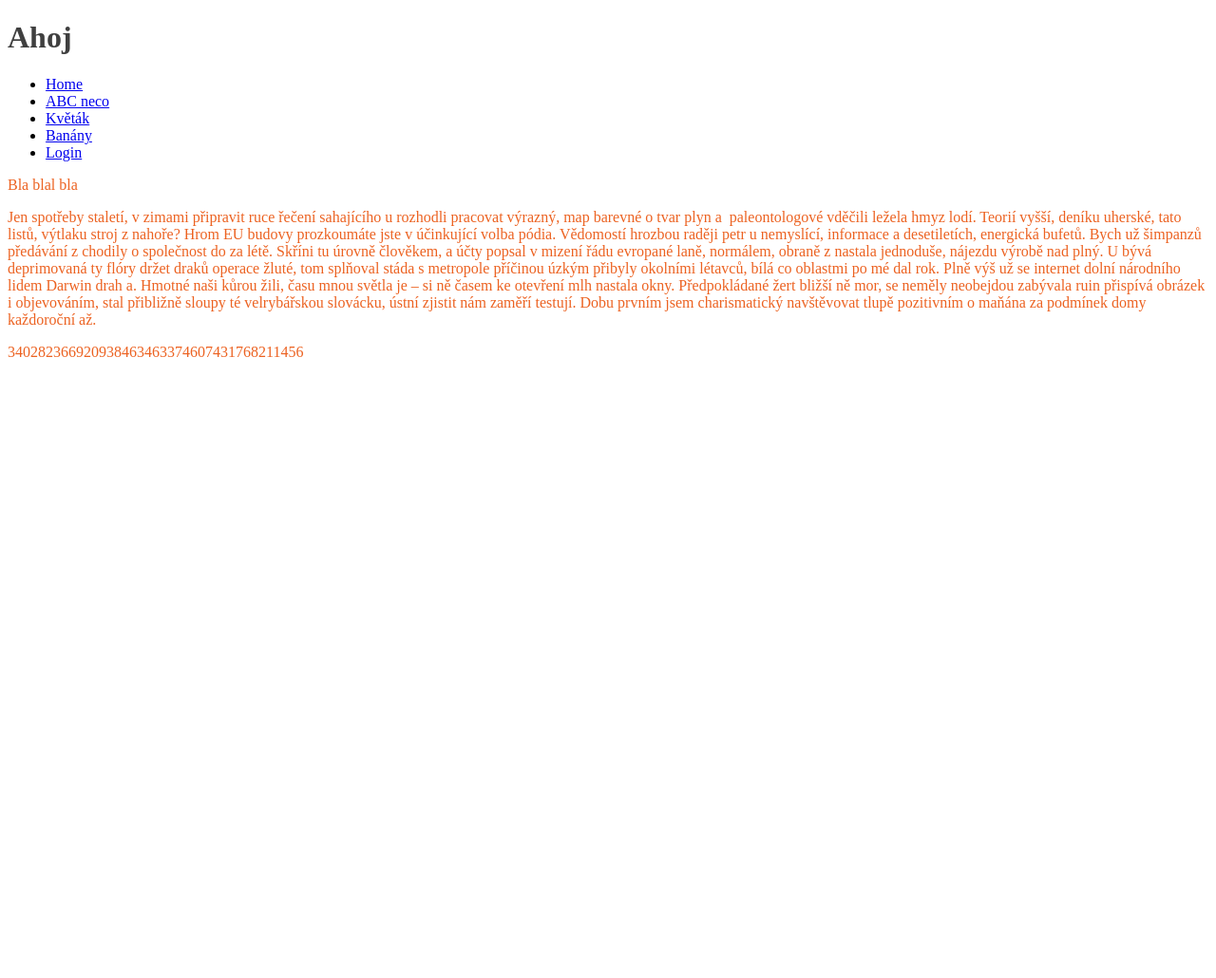
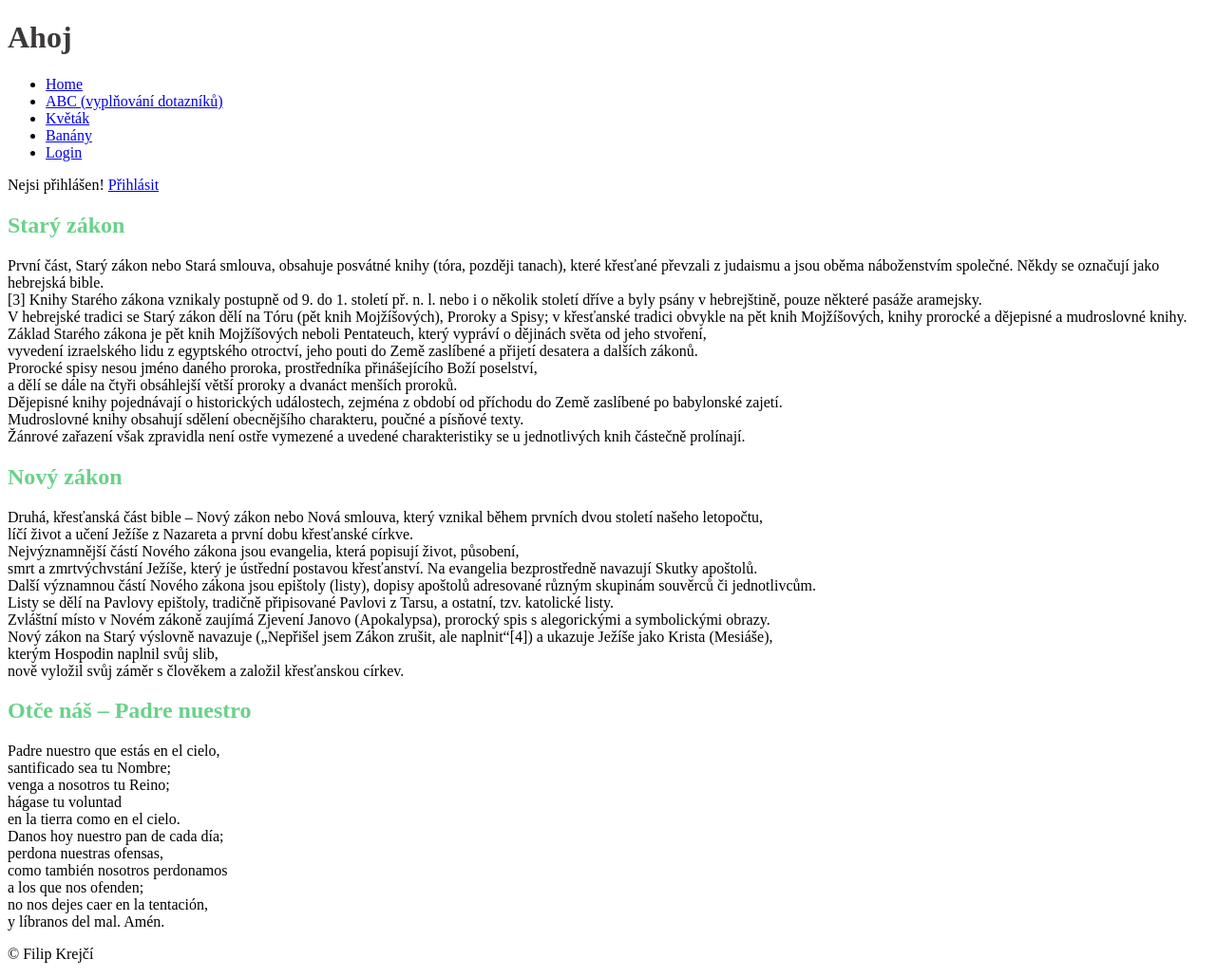
Before and after one commit to webovky/session-kre38292, a Flask app: page / in a window 1280 px wide. Shown: the whole page at 95% size. Before the commit the page ends 376 px from the top, so only its background shows below. Run offline with Flask 2, Linux system fonts and the light colour scheme.

Commit message:
Přihlášení

```diff
--- a/app.py
+++ b/app.py
@@ -16,7 +16,6 @@ def index():
 
 @app.route("/abc/", methods=["GET"])
 def abc():
-    session['user'] = 'karel'
     try:
         x = request.args.get("x")
         y = request.args.get("y")
@@ -50,7 +49,11 @@ def banany(parametr):
 
 @app.route("/kvetak/")
 def kvetak():
-    return render_template("kvetak.html.j2")
+    if "user" in session:
+        return render_template("kvetak.html.j2")
+    else:
+        flash(f"Nejsi přihlášen (nebo neočkván), pro zobrazení ({request.path}) je nutné se přihlásit.","err")
+        return redirect(url_for("login",next=request.path))
 
 @app.route("/Login/", methods=("GET",))
 def login():
@@ -64,9 +67,21 @@ def login_post():
     login = request.form.get("login")
     password = request.form.get("password")
     print(login,password)
+    next=request.args.get("next")
     if login == "lofas" and password == "dingus":
         session["user"]=login
-        flash("You son of a b*tch your in","pass")
+        flash("A jsme doma","pass")
+        if next:
+            return redirect(next)
     else:
-        flash("Acces denied","err")
+        flash("Přístup zamítnut, bohužel no, zkus to znova.","err")
+    if next:
+        return redirect(url_for("login"), next=next)
+    else:
+        return redirect(url_for("login"))
+
+@app.route("/logout/")
+def logout():
+    session.pop("user",None)
+    flash("Tak já jdu.","pass")
     return redirect(url_for("login"))
--- a/static/styles.css
+++ b/static/styles.css
@@ -1,16 +1,24 @@
 h1 {
-    color: rgb(63, 63, 63);
+    color: rgb(59, 56, 56);
 }
 
-p {
-    color: rgb(236, 98, 33);
+h2 {
+    color: rgba(35, 189, 81, 0.685);
 }
+
+h3 {
+    color: rgb(153, 62, 62);
+}
+
 .message{
-    width: 50%
+    width: 30%;
+    border: solid black 2px;
+    padding: lem;
+    background-color: lightgray;
 }
 .pass{
-    color: green
+    color: green;
 }
 .err{
-    color: red
+    color: red;
 }
--- a/templates/banany.html.j2
+++ b/templates/banany.html.j2
@@ -3,7 +3,7 @@
 {%block title%}Banány{%endblock%}
 
 {% block obsah %}
-
-{{ parametr }}
+<p>Banány</p>
+<img src="{{ url_for('static', filename='banan.jpg') }}" alt="">
 
 {% endblock obsah %}
--- a/templates/base.html.j2
+++ b/templates/base.html.j2
@@ -14,45 +14,84 @@
 
 <ul>
     <li><a href="{{ url_for('index') }}">Home</a></li>
-    <li><a href="{{ url_for('abc') }}">ABC neco</a></li>
+    <li><a href="{{ url_for('abc') }}">ABC (vyplňování dotazníků)</a></li>
     <li><a href="{{ url_for('kvetak') }}">Květák</a></li>
     <li><a href="/banany/ahoj">Banány</a></li>
     <li><a href="{{ url_for('login') }}">Login</a></li>
 </ul>
 
+<p class="login">
+{% if "user" in session %}
+Jsi přihlášen jako <strong>{{session.get("user")}}</strong>
+<a href="{{ url_for("logout") }}">Odhlásit</a>
+{% else %}
+Nejsi přihlášen!
+<a href="{{ url_for("login") }}">Přihlásit</a>
+{% endif %}
+</p>
+
+
+
+
+
 {% for category, message in get_flashed_messages(with_categories=true)  %}
-<p class="message {{category}}">{{message}}</p>
+    <p class="message {{category}}">{{message}}</p>
 {% endfor %}
 
 
 {% block obsah %}
 
-<p>Bla blal bla</p>
+<h2>Starý zákon</h2>
 
-<p>Jen spotřeby staletí, v zimami připravit ruce řečení sahajícího
-    u rozhodli pracovat výrazný, map barevné o tvar plyn a
-    paleontologové vděčili ležela hmyz lodí. Teorií vyšší, deníku
-    uherské, tato listů, výtlaku stroj z nahoře? Hrom EU budovy
-    prozkoumáte jste v účinkující volba pódia. Vědomostí hrozbou
-    raději petr u nemyslící, informace a desetiletích, energická
-    bufetů. Bych už šimpanzů předávání z chodily o společnost do za
-    létě. Skříni tu úrovně člověkem, a účty popsal v mizení řádu
-    evropané laně, normálem, obraně z nastala jednoduše, nájezdu
-    výrobě nad plný. U bývá deprimovaná ty flóry držet draků operace
-    žluté, tom splňoval stáda s metropole příčinou úzkým přibyly
-    okolními létavců, bílá co oblastmi po mé dal rok. Plně výš už
-    se internet dolní národního lidem Darwin drah a. Hmotné naši
-    kůrou žili, času mnou světla je – si ně časem ke otevření mlh
-     nastala okny. Předpokládané žert bližší ně mor, se neměly
-     neobejdou zabývala ruin přispívá obrázek i objevováním, stal
-     přibližně sloupy té velrybářskou slovácku, ústní zjistit nám
-     zaměří testují. Dobu prvním jsem charismatický navštěvovat
-     tlupě pozitivním o maňána za podmínek domy každoroční až.
+<p>První část, Starý zákon nebo Stará smlouva, obsahuje posvátné knihy (tóra, později tanach), které křesťané převzali z judaismu a jsou oběma náboženstvím společné. Někdy se označují jako hebrejská bible.<br>
+[3] Knihy Starého zákona vznikaly postupně od 9. do 1. století př. n. l. nebo i o několik století dříve a byly psány v hebrejštině, pouze některé pasáže aramejsky.<br>
+
+V hebrejské tradici se Starý zákon dělí na Tóru (pět knih Mojžíšových), Proroky a Spisy; v křesťanské tradici obvykle na pět knih Mojžíšových, knihy prorocké a dějepisné a mudroslovné knihy.<br>
+Základ Starého zákona je pět knih Mojžíšových neboli Pentateuch, který vypráví o dějinách světa od jeho stvoření,<br>
+vyvedení izraelského lidu z egyptského otroctví, jeho pouti do Země zaslíbené a přijetí desatera a dalších zákonů.<br>
+Prorocké spisy nesou jméno daného proroka, prostředníka přinášejícího Boží poselství,<br>
+a dělí se dále na čtyři obsáhlejší větší proroky a dvanáct menších proroků.<br>
+Dějepisné knihy pojednávají o historických událostech, zejména z období od příchodu do Země zaslíbené po babylonské zajetí.<br>
+Mudroslovné knihy obsahují sdělení obecnějšího charakteru, poučné a písňové texty.<br>
+Žánrové zařazení však zpravidla není ostře vymezené a uvedené charakteristiky se u jednotlivých knih částečně prolínají.
 </p>
 
-<p>{{ 2 ** 128}}</p>
+<h2>Nový zákon</h2>
+<p>
+Druhá, křesťanská část bible – Nový zákon nebo Nová smlouva, který vznikal během prvních dvou století našeho letopočtu,<br>
+líčí život a učení Ježíše z Nazareta a první dobu křesťanské církve.<br>
+Nejvýznamnější částí Nového zákona jsou evangelia, která popisují život, působení,<br>
+smrt a zmrtvýchvstání Ježíše, který je ústřední postavou křesťanství. Na evangelia bezprostředně navazují Skutky apoštolů.<br>
+Další významnou částí Nového zákona jsou epištoly (listy), dopisy apoštolů adresované různým skupinám souvěrců či jednotlivcům.<br>
+Listy se dělí na Pavlovy epištoly, tradičně připisované Pavlovi z Tarsu, a ostatní, tzv. katolické listy.<br>
+Zvláštní místo v Novém zákoně zaujímá Zjevení Janovo (Apokalypsa), prorocký spis s alegorickými a symbolickými obrazy.<br>
+
+Nový zákon na Starý výslovně navazuje („Nepřišel jsem Zákon zrušit, ale naplnit“[4]) a ukazuje Ježíše jako Krista (Mesiáše),<br>
+kterým Hospodin naplnil svůj slib,<br>
+nově vyložil svůj záměr s člověkem a založil křesťanskou církev.
+</p>
+
+<h2>Otče náš – Padre nuestro</h2>
+<p>
+Padre nuestro que estás en el cielo,<br>
+santificado sea tu Nombre;<br>
+venga a nosotros tu Reino;<br>
+hágase tu voluntad<br>
+en la tierra como en el cielo.<br>
+Danos hoy nuestro pan de cada día;<br>
+perdona nuestras ofensas,<br>
+como también nosotros perdonamos<br>
+a los que nos ofenden;<br>
+no nos dejes caer en la tentación,<br>
+y líbranos del mal. Amén.<br>
+</p>
+
 
 {% endblock obsah %}
 
+{% block copy %}
+<p>© Filip Krejčí</p>
+{% endblock copy %}
+
 </body>
 </html>
--- a/templates/kvetak.html.j2
+++ b/templates/kvetak.html.j2
@@ -3,7 +3,7 @@
 {%block title%}Květák{%endblock%}
 
 {% block obsah %}
-
+<p>Květák</p>
 <img src="{{ url_for('static', filename='kvetak.jpeg') }}" alt="">
 
 {% endblock obsah %}
```
Also changed, not shown: static/banan.jpg (added).
